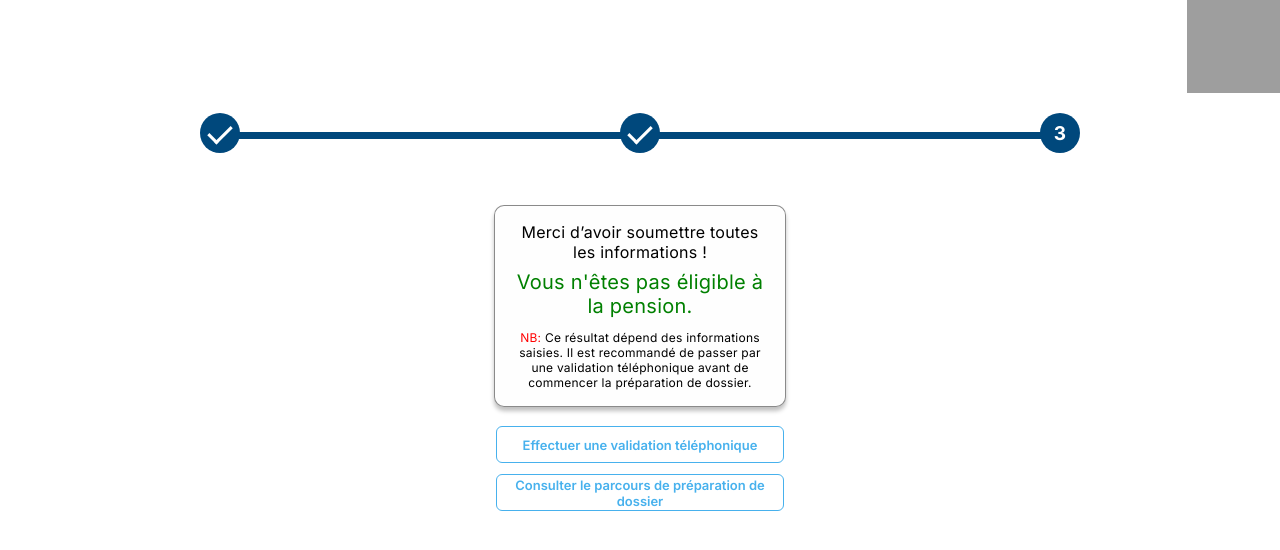
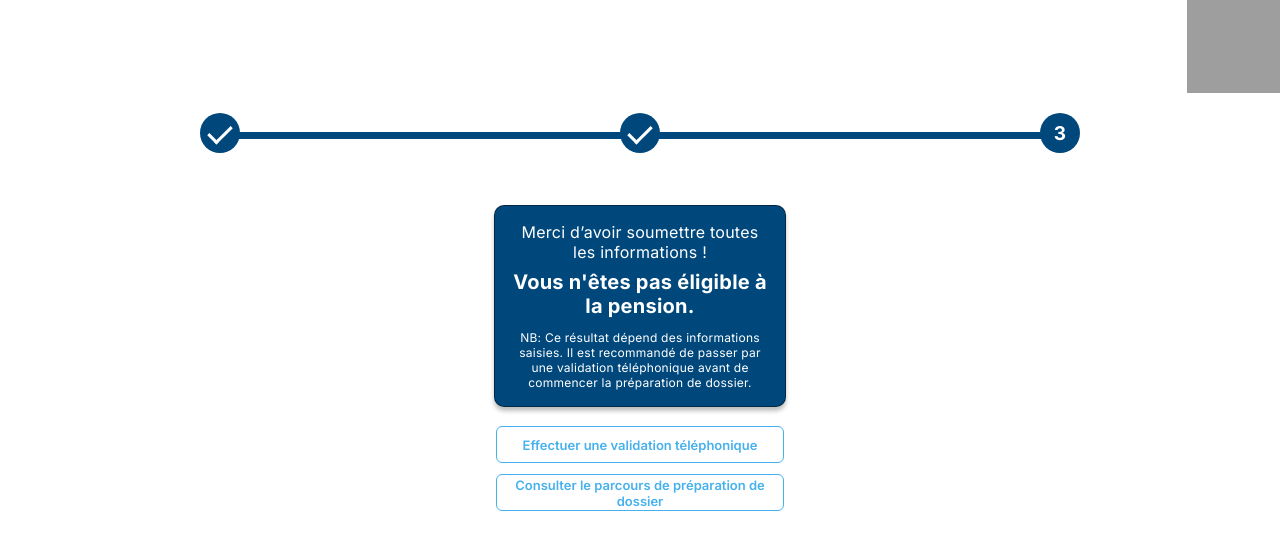
Before and after one commit to ouahlineomaima/cmr-frontend, an Angular app: page /resultat in a window 1280 px wide. Shown: the top 550 px of the page. Built offline with nearby package versions, Linux system fonts and the light colour scheme; grey boxes are pictures that could not be loaded; what @angular/material-moment-adapter would draw is missing.

Commit message:
final touches

```diff
--- a/src/app/components/enfant/enfant.component.html
+++ b/src/app/components/enfant/enfant.component.html
@@ -8,9 +8,9 @@
     <h4 class="qst">Date de naissance:</h4>
     <mat-form-field>
         <mat-label>JJ/MM/AAAA</mat-label>
-        <input id="dob" matInput [matDatepicker]="picker" [(ngModel)]="selectedDateOfBirthRaw" (dateChange)="updateButtonState(); formatDate()">
+        <input id="dob" matInput [matDatepicker]="picker" [(ngModel)]="selectedDateOfBirthRaw" (dateChange)="updateButtonState(); formatDate()" [max]="maxDate">
         <mat-datepicker-toggle matIconSuffix [for]="picker"></mat-datepicker-toggle>
-        <mat-datepicker #picker startView="multi-year" [startAt]="startDate"></mat-datepicker>
+        <mat-datepicker #picker startView="multi-year" [startAt]="startDate" ></mat-datepicker>
     </mat-form-field>
     <h4 class="qst">Le fils/la fille poursuit-il(elle) actuellement ses études ?</h4>
     <mat-radio-group class='radio-button' aria-label="Select an option" [(ngModel)]="selectedIsCurrentlyStudying" color="primary" (change)="updateButtonState()">
--- a/src/app/components/enfant/enfant.component.ts
+++ b/src/app/components/enfant/enfant.component.ts
@@ -26,6 +26,7 @@ export class EnfantComponent {
   isButtonDisabled: boolean = true;
   isDeclared: boolean = false;
   startDate = new Date(1992, 0, 1);
+  maxDate:Date = new Date();
 
 
   infirmities: Array<string> = ['physique', 'mentale']
--- a/src/app/components/result-box-online/result-box-online.component.css
+++ b/src/app/components/result-box-online/result-box-online.component.css
@@ -5,14 +5,14 @@
     border-radius: 0.625rem;
     border: 1px solid rgba(0, 0, 0, 0.46);
     box-shadow: 0px 4px 4px 0px rgba(0, 0, 0, 0.25);
-    background: rgba(252, 252, 252, 0.45);
+    background: #00487C;
     flex-shrink: 0;
 }
 
 .text-result-box-online {
     margin: 1rem;
     flex-shrink: 0;
-    color: #000;
+    color: #fff;
     font-family: Inter;
     font-size: 16px;
     font-style: normal;
@@ -23,11 +23,11 @@
 }
 
 .text-result {
-    color: green;
+    color: #fff;
     font-family: Inter;
     font-size: 20px;
     font-style: normal;
-    font-weight: 400;
+    font-weight: bold;
     line-height: normal;
     margin-top: 0.5rem;
     margin-bottom: 0.5rem;
@@ -42,7 +42,3 @@
     margin-top: 12px;
     margin-bottom: 12px;
 }
-
-.note span{
-    color: red;
-}
--- a/src/app/components/result-box-online/result-box-online.component.html
+++ b/src/app/components/result-box-online/result-box-online.component.html
@@ -5,7 +5,7 @@
         <!-- Cas d'une pension totale -->
         <!-- 50% 50% -->
         <div class="text-result" *ngIf="sharedVariablesService.hasChildren === true && childrenPourcentage > 0 && partnerPourcentage > 0">
-            Vous bénificiez d'une pension de {{partnerPourcentage}}% pour le conjoint du défunt et de{{childrenPourcentage}}% pour <span *ngFor="let name of childrenNames">{{name}}, </span>.
+            Vous bénificiez d'une pension de {{partnerPourcentage}}% pour le conjoint du défunt et de {{childrenPourcentage}}% pour <span *ngFor="let name of childrenNames">{{name}}, </span>.
         </div>
         <!-- 50% réservée -->
         <div class="text-result" *ngIf="sharedVariablesService.hasChildren === true && childrenPourcentage > 0 && partnerPourcentage === -1">
--- a/src/app/pages/parcours/parcours.component.html
+++ b/src/app/pages/parcours/parcours.component.html
@@ -40,7 +40,7 @@
 </section>
 
 <div class="btns">
-  <button class="btn"> Retour</button>
+  <button class="btn" (click)="goBack()"> Retour</button>
   <button class="btn" (click)="exportToPDF()"> Exporter PDF
     <i class="pi pi-file-pdf" style="color: #00487C"></i>
   </button>
--- a/src/app/pages/simulation-en-ligne/simulation-en-ligne.component.html
+++ b/src/app/pages/simulation-en-ligne/simulation-en-ligne.component.html
@@ -18,7 +18,7 @@
 
         <!-- Cas où le défunt n'a pas des enfant en charge -->
         <div *ngIf="sharedVariablesService.hasChildren === false" class="condition">
-            <!-- Traitement du cas utilisateur = enfant hasChildren false -->
+            <!-- Traitement du cas utilisateur = enfant hasChildren = false -->
             <div *ngIf="sharedVariablesService.userRelationship === 'enfant'" class="condition">
                 <h4 class="qst">Le conjoint du défunt est-il encore en vie?</h4>
                 <mat-chip-listbox class="mat-mdc-chip-set-stacked chips" aria-label="Color selection">
@@ -90,6 +90,7 @@
                     </div>
                 </div>
             </div>
+            <!-- Traitement du cas utilisateur != enfant hasChildren = false -->
             <div *ngIf="sharedVariablesService.userRelationship !== 'enfant'" class="condition">
                 <h4 class="qst">Le défunt était-il marié pour une durée de plus de 2 ans?</h4>
                 <mat-chip-listbox class="mat-mdc-chip-set-stacked chips" aria-label="Color selection">
@@ -127,7 +128,7 @@
                                 {{chip.name}}
                             </mat-chip-option>
                         </mat-chip-listbox>
-                        <div *ngIf="sharedVariablesService.isPartnerInfirm === false">
+                        <div *ngIf="sharedVariablesService.isPartnerInfirm === false" class="condition">
                             <h4 class="qst">Êtes-vous retraité?</h4>
                             <mat-chip-listbox class="mat-mdc-chip-set-stacked chips" aria-label="Color selection">
                                 <mat-chip-option *ngFor="let chip of availableBooleans"
--- a/src/app/pages/simulation-en-ligne/simulation-en-ligne.component.ts
+++ b/src/app/pages/simulation-en-ligne/simulation-en-ligne.component.ts
@@ -205,7 +205,7 @@ export class SimulationEnLigneComponent {
 
   updateButtonState() {
     this.isButtonDisabled = true;
-    if ((this.sharedVariablesService.hasChildren == false && this.sharedVariablesService.isValidMarriagePeriod != null && this.sharedVariablesService.partnerSexe === 'femelle' && this.sharedVariablesService.isStillPartner !=null) || (this.sharedVariablesService.hasChildren == false && this.sharedVariablesService.isValidMarriagePeriod != null && this.sharedVariablesService.partnerSexe === 'male' && this.sharedVariablesService.isStillPartner === false) || (this.sharedVariablesService.hasChildren == false && this.sharedVariablesService.isValidMarriagePeriod != null && this.sharedVariablesService.partnerSexe === 'male' && this.sharedVariablesService.isStillPartner === true && this.sharedVariablesService.isPartnerInfirm === false && this.sharedVariablesService.isPartnerRetired != null) || (this.sharedVariablesService.hasChildren == false && this.sharedVariablesService.isValidMarriagePeriod != null && this.sharedVariablesService.partnerSexe === 'male' && this.sharedVariablesService.isStillPartner === true && this.sharedVariablesService.isPartnerInfirm === true)) {
+    if ((this.sharedVariablesService.hasChildren == false && this.sharedVariablesService.isValidMarriagePeriod != null && this.sharedVariablesService.partnerSexe === 'femelle' && this.sharedVariablesService.isStillPartner !=null) || (this.sharedVariablesService.hasChildren == false && this.sharedVariablesService.isValidMarriagePeriod != null && this.sharedVariablesService.partnerSexe === 'male' && this.sharedVariablesService.isStillPartner === false) || (this.sharedVariablesService.hasChildren == false && this.sharedVariablesService.isValidMarriagePeriod != null && this.sharedVariablesService.partnerSexe === 'male' && this.sharedVariablesService.isStillPartner === true && this.sharedVariablesService.isPartnerInfirm === false && this.sharedVariablesService.isPartnerRetired != null) || (this.sharedVariablesService.hasChildren == false && this.sharedVariablesService.isValidMarriagePeriod != null && this.sharedVariablesService.partnerSexe === 'male' && this.sharedVariablesService.isStillPartner === true && this.sharedVariablesService.isPartnerInfirm === true) || (this.sharedVariablesService.hasChildren === false && this.sharedVariablesService.userRelationship === 'enfant' && this.sharedVariablesService.isPartnerAlive === false)) {
       this.isButtonDisabled = false;
       return;
     }
```
